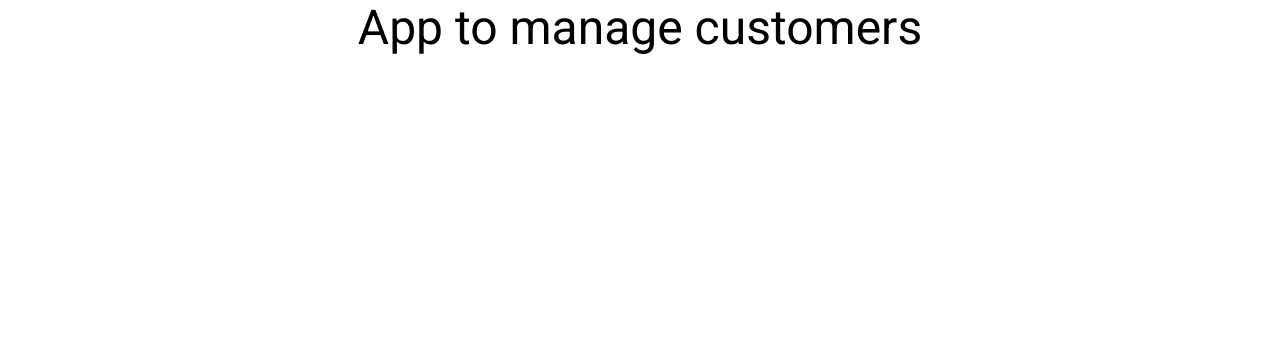
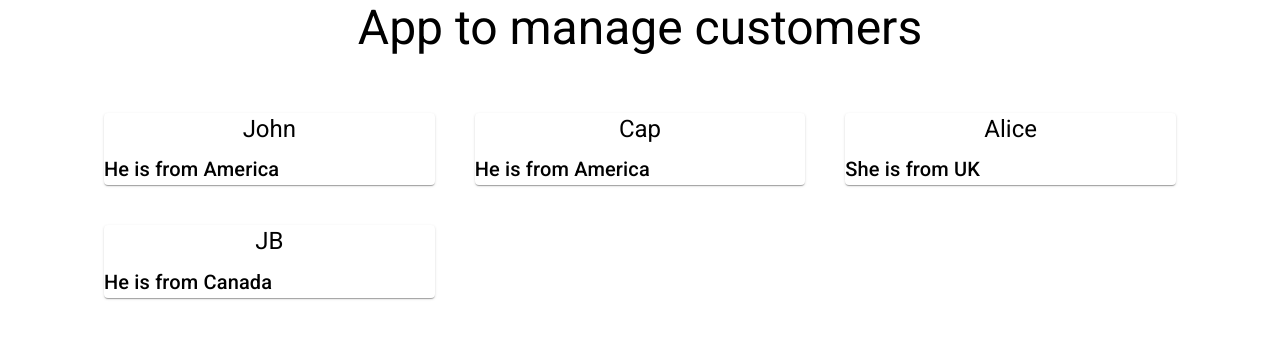
Before and after one commit to dieuvt19/LearnMui, a React (Create React App) app: page / in a window 1280 px wide. Shown: the top 338 px of the page. Built offline with nearby package versions, Linux system fonts and the light colour scheme; data requests are answered from the project's data file.

Commit message:
grid paper

```diff
--- a/src/pages/Home.js
+++ b/src/pages/Home.js
@@ -1,13 +1,44 @@
-import React from "react";
 import Container from "@mui/material/Container";
-import { Typography } from "@mui/material";
+import { Grid, Paper, Typography } from "@mui/material";
+import { useEffect, useState } from "react";
 
 function Home() {
+  const [customers, setCustomers] = useState([]);
+  useEffect(() => {
+    const fetchData = async () => {
+      const response = await fetch("http://localhost:3001/customers");
+      const responseJSON = await response.json();
+
+      setCustomers(responseJSON);
+    };
+
+    fetchData();
+  }, []);
   return (
     <Container maxWidth="lg">
       <Typography variant="h3" gutterBottom align="center">
         App to manage customers
       </Typography>
+      <Grid container p={5} spacing={5}>
+        {customers &&
+          customers.map((customer) => (
+            <Grid item xs={4} key={customer.id}>
+              <Paper>
+                <Typography
+                  variant="h5"
+                  color="initial"
+                  align="center"
+                  gutterBottom
+                >
+                  {customer.name}
+                </Typography>
+                <Typography variant="h6" color="initial" align="justify">
+                  {customer.details}
+                </Typography>
+              </Paper>
+            </Grid>
+          ))}
+      </Grid>
     </Container>
   );
 }
```
